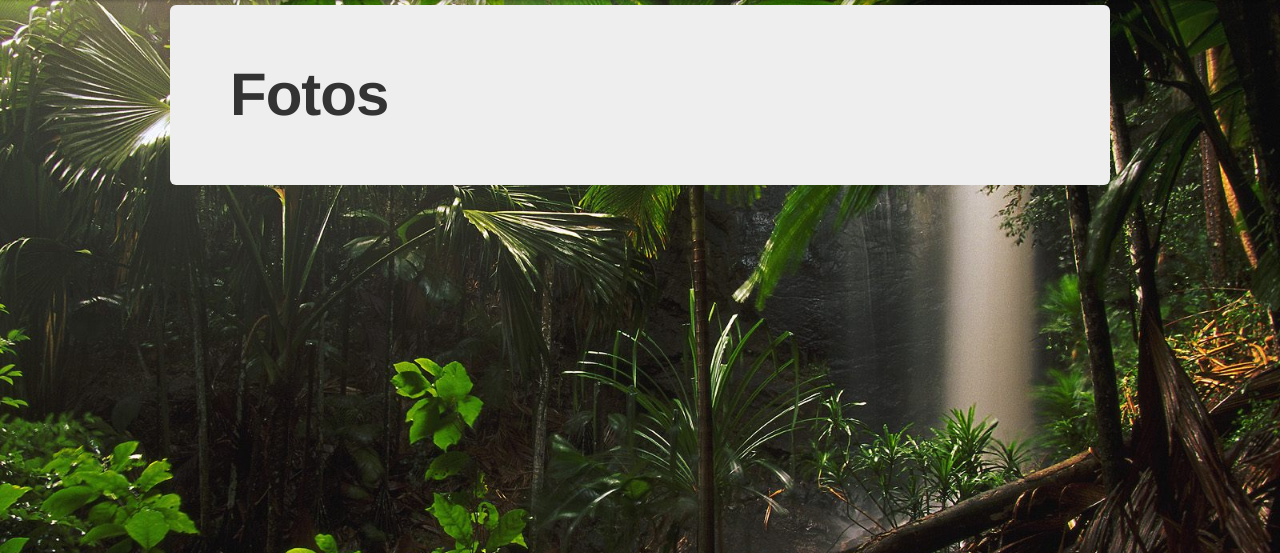
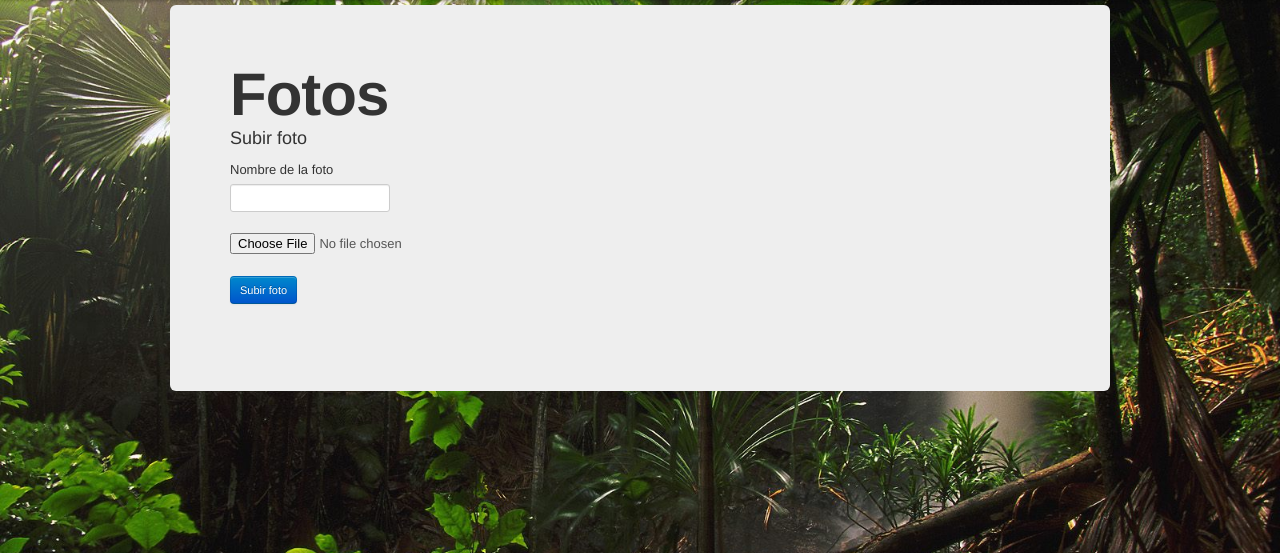
Before and after one commit to jd-juarezd/NosTocoCruz, a Django app: template social_djungle/templates/pics.html in a window 1280 px wide. Shown: the part 40-593 px from the top of the page. Run offline with Django 3.2, Linux system fonts and the light colour scheme; the template is opened without the code that fills it, so the values that code supplies are empty; parts of the project's set-up code (start-up, migrations or seed data) failed here and were passed over; some libraries are stand-ins or nearby versions.

Commit message:
Implementados primeros pasos para subida de fotos y vista de la seccion correspondiente

```diff
--- a/social_djungle/Photo/models.py
+++ b/social_djungle/Photo/models.py
@@ -1,7 +1,9 @@
 # -*- coding: utf-8 -*-
 from django.db import models
 from User.models import Users
+from PIL import Image
 
 class Photos(models.Model):
-     image = models.ImageField(upload_to = 'photos')
-     author = models.ForeignKey(Users)
+    name = models.CharField(max_length = 50)
+    image = models.ImageField(upload_to = 'photos')
+    author = models.ForeignKey(Users)
--- a/social_djungle/User/urls.py
+++ b/social_djungle/User/urls.py
@@ -11,4 +11,7 @@ urlpatterns = patterns('User.views',
     url(r'^modifydata/?$', 'modifydata'),
     url(r'^profile/([0-9]+)/?$', 'profile'),
     url(r'^acceptFriendship/([0-9]+)/?', 'acceptFriendship'),
+    #DEFINICION INICIAL DE SECCION FOTOS
+    url(r'^pics/([0-9]+)/?$', 'pics'),
+    url(r'^uploadpic/?$', 'uploadPic')
 )
--- a/social_djungle/templates/partials/navbar.html
+++ b/social_djungle/templates/partials/navbar.html
@@ -8,7 +8,7 @@
 					<li {% if section == "Perfil" %}class="active"{% endif %}><a href="/user/profile/{{ UserID }}/">Perfil</a></li>
 					<li {% if section == "Gente" %}class="active"{% endif %}><a href="#">Gente</a></li>
 					<li {% if section == "Mensajes" %}class="active"{% endif %}><a href="#">Mensajes</a></li>
-					<li {% if section == "Fotos" %}class="active"{% endif %}><a href="#">Fotos</a></li>
+					<li {% if section == "Fotos" %}class="active"{% endif %}><a href="/user/pics/{{ UserID }}/">Fotos</a></li>
 				</ul>
         <ul class="nav pull-right">
         	<li>
--- a/social_djungle/templates/pics.html
+++ b/social_djungle/templates/pics.html
@@ -3,5 +3,26 @@
 {% block content %}
 <div class="hero-unit">
   <h1>Fotos</h1>
+  <p>Subir foto</p>
+  <form id='subir_foto' method="post" action="/user/uploadpic"> {% csrf_token %}
+  	<fieldset>
+			<div class="control-group">
+				<label class="control-label" for="username">Nombre de la foto</label>
+				<div class="controls">
+					<input type="text" class="input-medium" name="picname">
+				</div>
+			</div>
+			<div class="control-group">
+				<div class="controls">
+					<input type="file" name="picfile">
+				</div>
+			</div>
+  	<div class="control-group">
+				<div class="controls">
+					<button class="btn btn-primary btn-small" type="submit" name="sendpic">Subir foto</button>
+				</div>
+			</div>
+		</fieldset>
+  </form>
 </div>
 {% endblock %}
```
Also changed, not shown: social_djungle/User/views.py (+36 -0 lines).
